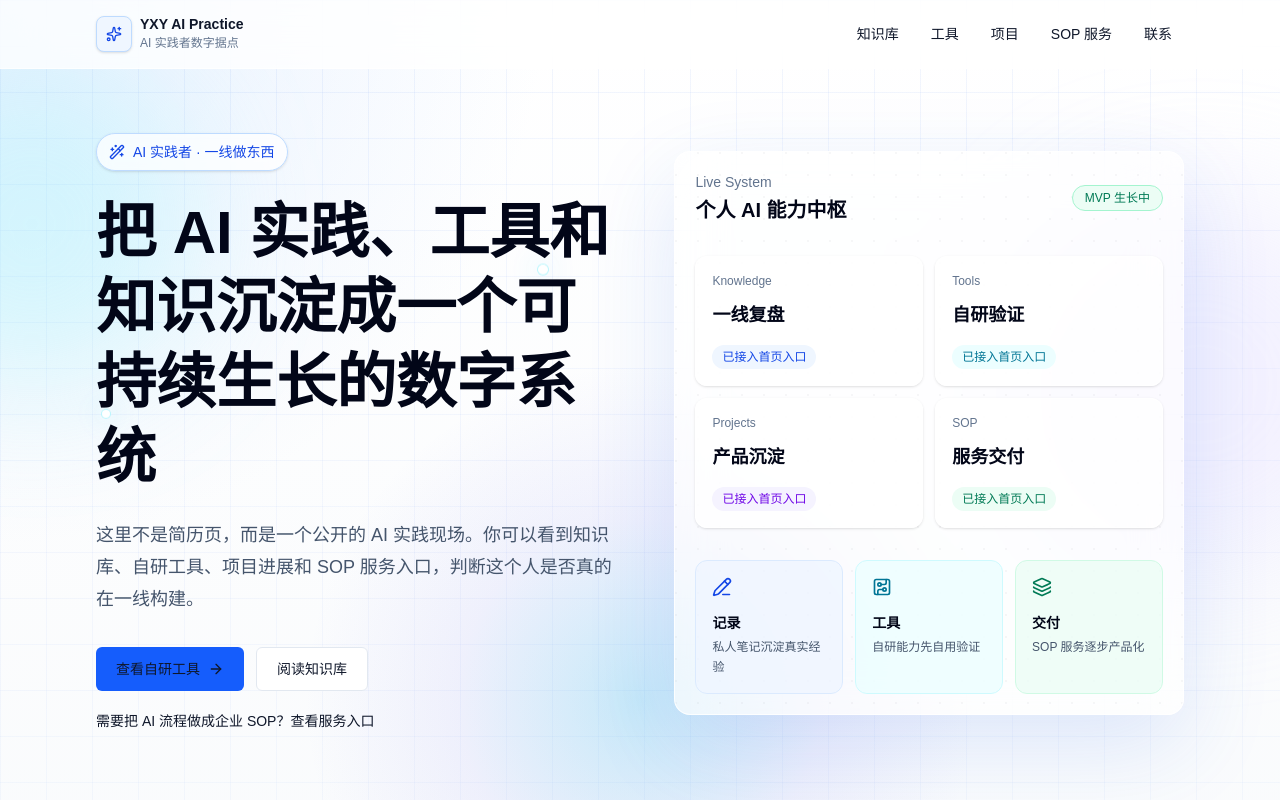
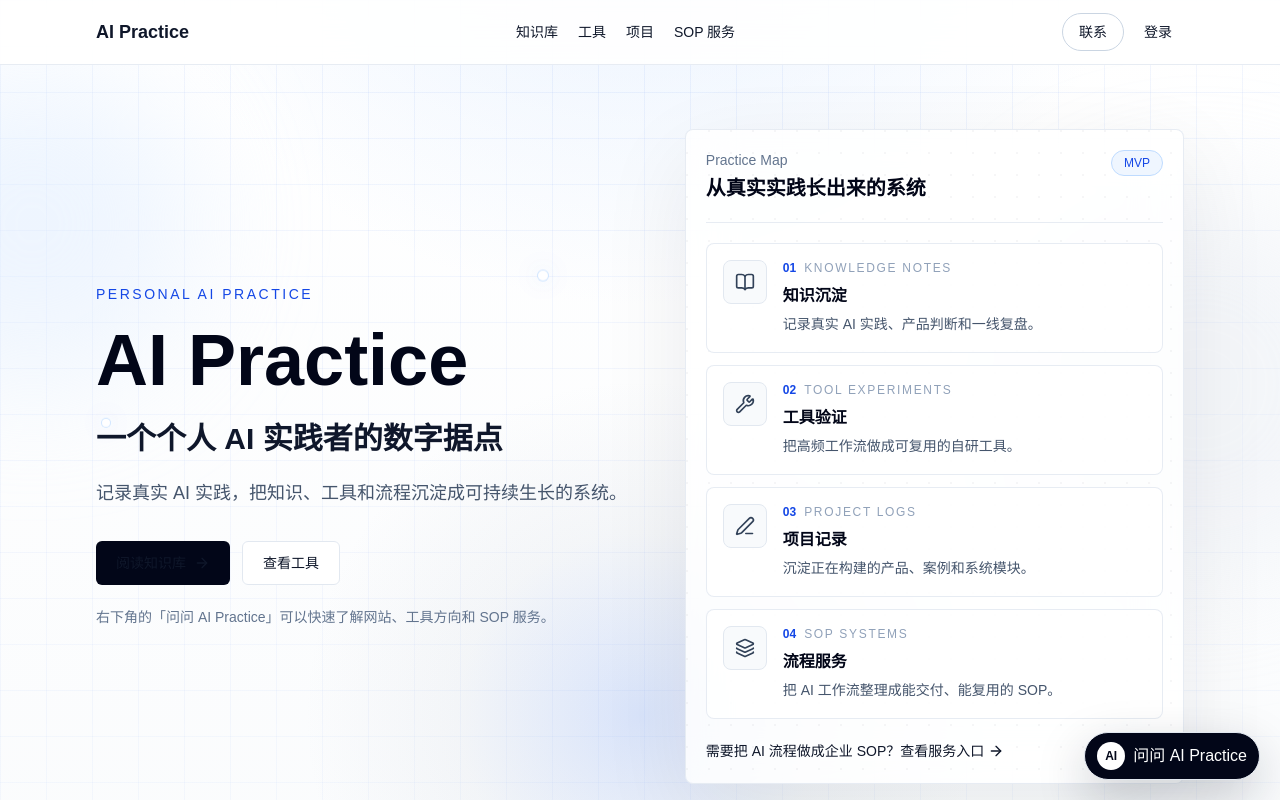
Before and after one commit to xenia-yxy/My_Tool_Web, a Next.js app: page / in a window 1280 px wide. Shown: the top 800 px of the page. Built offline with nearby package versions, Linux system fonts and the light colour scheme.

Commit message:
feat: redesign homepage hero assistant

```diff
--- a/src/app/(public)/page.tsx
+++ b/src/app/(public)/page.tsx
@@ -1,3 +1,4 @@
+import { AiPracticeAssistant } from "@/components/assistant/ai-practice-assistant";
 import { AmbientField } from "@/components/home/ambient-field";
 import { ContactSection } from "@/components/home/contact-section";
 import { EntranceGrid } from "@/components/home/entrance-grid";
@@ -15,6 +16,7 @@ export default function HomePage() {
         <EntranceGrid />
         <FeaturedSection />
         <ContactSection />
+        <AiPracticeAssistant />
       </div>
     </main>
   );
--- a/src/app/globals.css
+++ b/src/app/globals.css
@@ -25,8 +25,8 @@ body {
   min-height: 100%;
   margin: 0;
   background:
-    radial-gradient(circle at top left, rgba(219, 234, 254, 0.72), transparent 34rem),
-    linear-gradient(180deg, #ffffff 0%, var(--background) 46%, #eef9f5 100%);
+    radial-gradient(circle at 50% -10%, rgba(219, 234, 254, 0.78), transparent 34rem),
+    linear-gradient(180deg, #ffffff 0%, var(--background) 52%, #f1f5f9 100%);
   color: var(--foreground);
   font-family:
     Arial,
@@ -61,8 +61,8 @@ textarea {
   background:
     radial-gradient(
       30rem circle at var(--pointer-x) var(--pointer-y),
-      rgba(14, 165, 233, 0.22),
-      rgba(99, 102, 241, 0.08) 38%,
+      rgba(37, 99, 235, 0.16),
+      rgba(148, 163, 184, 0.08) 38%,
       transparent 70%
     );
 }
--- /dev/null
+++ b/src/components/assistant/ai-practice-assistant.tsx
@@ -0,0 +1,145 @@
+"use client";
+
+import { useState } from "react";
+import { MessageCircle, Send, X } from "lucide-react";
+import {
+  assistantPrompts,
+  fallbackAssistantAnswer,
+  getAssistantAnswer,
+} from "@/components/assistant/assistant-content";
+
+type ChatMessage = {
+  role: "assistant" | "visitor";
+  content: string;
+};
+
+const initialMessages: ChatMessage[] = [
+  {
+    role: "assistant",
+    content:
+      "你好，我是 AI Practice Assistant。你可以问我这个网站在做什么、有哪些工具、SOP 服务适合谁，或者如何开始做 AI 工作流。",
+  },
+];
+
+export function AiPracticeAssistant() {
+  const [isOpen, setIsOpen] = useState(false);
+  const [input, setInput] = useState("");
+  const [messages, setMessages] = useState<ChatMessage[]>(initialMessages);
+
+  const askQuestion = (question: string) => {
+    const trimmedQuestion = question.trim();
+
+    if (!trimmedQuestion) return;
+
+    setMessages((currentMessages) => [
+      ...currentMessages,
+      { role: "visitor", content: trimmedQuestion },
+      { role: "assistant", content: getAssistantAnswer(trimmedQuestion) },
+    ]);
+    setInput("");
+  };
+
+  return (
+    <div className="fixed bottom-5 right-5 z-50 flex max-w-[calc(100vw-2.5rem)] flex-col items-end gap-3">
+      {isOpen ? (
+        <section
+          aria-label="AI Practice Assistant"
+          className="w-[calc(100vw-2.5rem)] max-w-[390px] overflow-hidden rounded-lg border border-slate-200 bg-white shadow-[0_24px_80px_rgba(15,23,42,0.16)]"
+        >
+          <div className="flex items-start justify-between gap-4 border-b border-slate-100 px-4 py-4">
+            <div>
+              <p className="text-sm font-semibold text-slate-950">
+                AI Practice Assistant
+              </p>
+              <p className="mt-1 text-xs leading-5 text-slate-500">
+                了解这个网站，也问一些 AI 实践问题。
+              </p>
+            </div>
+            <button
+              aria-label="关闭 AI Practice Assistant"
+              className="flex h-8 w-8 shrink-0 items-center justify-center rounded-full text-slate-500 transition-colors hover:bg-slate-100 hover:text-slate-950"
+              onClick={() => setIsOpen(false)}
+              type="button"
+            >
+              <X aria-hidden="true" className="h-4 w-4" />
+            </button>
+          </div>
+
+          <div className="max-h-[320px] space-y-3 overflow-y-auto px-4 py-4">
+            {messages.map((message, index) => (
+              <div
+                className={`flex ${
+                  message.role === "visitor" ? "justify-end" : "justify-start"
+                }`}
+                key={`${message.role}-${index}-${message.content.slice(0, 12)}`}
+              >
+                <p
+                  className={`max-w-[86%] rounded-lg px-3 py-2 text-sm leading-6 ${
+                    message.role === "visitor"
+                      ? "bg-slate-950 text-white"
+                      : "bg-slate-100 text-slate-700"
+                  }`}
+                >
+                  {message.content}
+                </p>
+              </div>
+            ))}
+          </div>
+
+          <div className="border-t border-slate-100 px-4 py-4">
+            <div className="mb-3 flex flex-wrap gap-2">
+              {assistantPrompts.slice(0, 4).map((prompt) => (
+                <button
+                  className="rounded-full border border-slate-200 px-3 py-1.5 text-xs font-medium text-slate-600 transition-colors hover:border-blue-200 hover:bg-blue-50 hover:text-blue-700"
+                  key={prompt.question}
+                  onClick={() => askQuestion(prompt.question)}
+                  type="button"
+                >
+                  {prompt.label}
+                </button>
+              ))}
+            </div>
+
+            <form
+              className="flex items-center gap-2 rounded-lg border border-slate-200 bg-slate-50 px-3 py-2"
+              onSubmit={(event) => {
+                event.preventDefault();
+                askQuestion(input || fallbackAssistantAnswer);
+              }}
+            >
+              <input
+                aria-label="向 AI Practice Assistant 提问"
+                className="min-w-0 flex-1 bg-transparent text-sm text-slate-900 outline-none placeholder:text-slate-400"
+                onChange={(event) => setInput(event.target.value)}
+                placeholder="问问 AI Practice..."
+                value={input}
+              />
+              <button
+                aria-label="发送问题"
+                className="flex h-8 w-8 shrink-0 items-center justify-center rounded-full bg-slate-950 text-white transition-colors hover:bg-blue-700 disabled:bg-slate-300"
+                disabled={!input.trim()}
+                type="submit"
+              >
+                <Send aria-hidden="true" className="h-3.5 w-3.5" />
+              </button>
+            </form>
+          </div>
+        </section>
+      ) : null}
+
+      <button
+        aria-expanded={isOpen}
+        aria-label="打开 AI Practice Assistant"
+        className="flex h-12 items-center gap-2 rounded-full border border-slate-200 bg-slate-950 px-3 text-sm font-medium text-white shadow-[0_18px_50px_rgba(15,23,42,0.22)] transition-transform hover:-translate-y-0.5 hover:bg-blue-700"
+        onClick={() => setIsOpen((currentValue) => !currentValue)}
+        type="button"
+      >
+        <span className="flex h-7 w-7 items-center justify-center rounded-full bg-white text-xs font-semibold text-slate-950">
+          AI
+        </span>
+        <span className="hidden sm:inline">问问 AI Practice</span>
+        <MessageCircle aria-hidden="true" className="h-4 w-4 sm:hidden" />
+      </button>
+    </div>
+  );
+}
--- /dev/null
+++ b/src/components/assistant/assistant-content.ts
@@ -0,0 +1,86 @@
+export type AssistantPrompt = {
+  label: string;
+  question: string;
+};
+
+type AnswerRule = {
+  keywords: string[];
+  answer: string;
+};
+
+export const assistantPrompts: AssistantPrompt[] = [
+  {
+    label: "这个网站是做什么的？",
+    question: "这个网站是做什么的？",
+  },
+  {
+    label: "我应该先看哪里？",
+    question: "我应该先看哪里？",
+  },
+  {
+    label: "有哪些自研工具？",
+    question: "有哪些自研工具？",
+  },
+  {
+    label: "SOP 服务适合谁？",
+    question: "SOP 服务适合谁？",
+  },
+  {
+    label: "如何联系合作？",
+    question: "如何联系合作？",
+  },
+  {
+    label: "如何开始做 AI 工作流？",
+    question: "如何开始做 AI 工作流？",
+  },
+];
+
+export const fallbackAssistantAnswer =
+  "这个问题我暂时还不能完整回答。你可以先问我：这个网站是做什么的、有哪些自研工具、SOP 服务适合谁，或者如何开始做 AI 工作流。";
+
+const answerRules: AnswerRule[] = [
+  {
+    keywords: ["网站", "做什么", "ai practice", "介绍", "是什么"],
+    answer:
+      "AI Practice 是一个个人 AI 实践者的数字据点，用来记录真实 AI 实践，并把知识、工具、项目和流程逐步沉淀成可持续生长的系统。",
+  },
+  {
+    keywords: ["先看", "入口", "开始", "哪里"],
+    answer:
+      "如果你是第一次来，可以先看知识库了解实践记录，再看工具和项目了解正在构建的东西。需要合作或咨询时，可以从联系入口开始。",
+  },
+  {
+    keywords: ["工具", "自研", "tool"],
+    answer:
+      "自研工具会优先围绕内容生产、效率工作流、知识管理和 SOP 自动化来做。首版先展示方向，后续会逐步接入真实工具。",
+  },
+  {
+    keywords: ["sop", "服务", "咨询", "企业", "流程"],
+    answer:
+      "SOP 服务适合想把 AI 工作流、内容流程、知识库流程或企业内部协作流程沉淀成可执行系统的人和团队。重点不是炫技，而是把流程变得更稳定、可复用。",
+  },
+  {
+    keywords: ["联系", "合作", "邮箱", "微信"],
+    answer:
+      "你可以通过首页的联系区域开始沟通。当前 MVP 先保留联系入口，后续会补充更明确的微信、邮箱或表单方式。",
+  },
+  {
+    keywords: ["工作流", "方法", "自动化", "怎么开始"],
+    answer:
+      "开始做 AI 工作流时，先选一个高频、重复、结果可判断的场景，把输入、步骤、输出和验收标准写清楚，再逐步把其中稳定的环节工具化。",
+  },
+];
+
+export function getAssistantAnswer(question: string) {
+  const normalizedQuestion = question.trim().toLowerCase();
+
+  if (!normalizedQuestion) {
+    return fallbackAssistantAnswer;
+  }
+
+  const matchedRule = answerRules.find((rule) =>
+    rule.keywords.some((keyword) => normalizedQuestion.includes(keyword.toLowerCase())),
+  );
+
+  return matchedRule?.answer ?? fallbackAssistantAnswer;
+}
--- a/src/components/home/ambient-field.tsx
+++ b/src/components/home/ambient-field.tsx
@@ -48,12 +48,12 @@ export function AmbientField() {
     >
       <div className="ambient-grid absolute inset-0" />
       <div className="ambient-glow absolute inset-0" />
-      <div className="absolute -left-32 top-16 h-80 w-80 rounded-full bg-cyan-200/35 blur-3xl" />
-      <div className="absolute -right-28 top-48 h-96 w-96 rounded-full bg-violet-200/30 blur-3xl" />
-      <div className="absolute bottom-0 left-1/4 h-72 w-72 rounded-full bg-emerald-200/25 blur-3xl" />
+      <div className="absolute -left-32 top-16 h-80 w-80 rounded-full bg-blue-100/45 blur-3xl" />
+      <div className="absolute -right-28 top-48 h-96 w-96 rounded-full bg-slate-200/35 blur-3xl" />
+      <div className="absolute bottom-0 left-1/4 h-72 w-72 rounded-full bg-blue-200/20 blur-3xl" />
       {particles.map((particle) => (
         <span
-          className={`float-slow absolute rounded-full bg-white shadow-[0_0_28px_rgba(56,189,248,0.45)] ring-1 ring-cyan-200/70 ${particle.size}`}
+          className={`float-slow absolute rounded-full bg-white shadow-[0_0_28px_rgba(37,99,235,0.24)] ring-1 ring-blue-200/70 ${particle.size}`}
           key={`${particle.left}-${particle.top}`}
           style={{
             animationDelay: particle.delay,
--- a/src/components/home/hero-section.tsx
+++ b/src/components/home/hero-section.tsx
@@ -1,98 +1,140 @@
 import Link from "next/link";
-import { ArrowRight, CircuitBoard, Layers3, PencilLine, WandSparkles } from "lucide-react";
+import { ArrowRight, BookOpen, Layers3, PenLine, Wrench } from "lucide-react";
+import type { LucideIcon } from "lucide-react";
 import { Button } from "@/components/ui/button";
 
-const systemNodes = [
-  { label: "Knowledge", value: "一线复盘", tone: "bg-blue-50 text-blue-700" },
-  { label: "Tools", value: "自研验证", tone: "bg-cyan-50 text-cyan-700" },
-  { label: "Projects", value: "产品沉淀", tone: "bg-violet-50 text-violet-700" },
-  { label: "SOP", value: "服务交付", tone: "bg-emerald-50 text-emerald-700" },
+type PracticeMapItem = {
+  index: string;
+  label: string;
+  title: string;
+  description: string;
+  icon: LucideIcon;
+};
+
+const practiceMapItems: PracticeMapItem[] = [
+  {
+    index: "01",
+    label: "Knowledge Notes",
+    title: "知识沉淀",
+    description: "记录真实 AI 实践、产品判断和一线复盘。",
+    icon: BookOpen,
+  },
+  {
+    index: "02",
+    label: "Tool Experiments",
+    title: "工具验证",
+    description: "把高频工作流做成可复用的自研工具。",
+    icon: Wrench,
+  },
+  {
+    index: "03",
+    label: "Project Logs",
+    title: "项目记录",
+    description: "沉淀正在构建的产品、案例和系统模块。",
+    icon: PenLine,
+  },
+  {
+    index: "04",
+    label: "SOP Systems",
+    title: "流程服务",
+    description: "把 AI 工作流整理成能交付、能复用的 SOP。",
+    icon: Layers3,
+  },
 ];
 
 export function HeroSection() {
   return (
-    <section className="mx-auto grid min-h-[calc(100vh-160px)] w-full min-w-0 max-w-6xl items-center gap-12 px-5 py-12 sm:py-16 lg:grid-cols-[1.02fr_0.98fr] lg:px-8">
+    <section className="mx-auto grid min-h-[calc(100vh-96px)] w-full min-w-0 max-w-6xl items-center gap-12 px-5 py-12 sm:py-16 lg:grid-cols-[1.04fr_0.96fr] lg:px-8">
       <div className="min-w-0 max-w-3xl">
-        <div className="mb-6 inline-flex items-center gap-2 rounded-full border border-blue-200 bg-white/75 px-3 py-2 text-sm font-medium text-blue-700 shadow-sm backdrop-blur">
-          <WandSparkles aria-hidden="true" className="h-4 w-4" />
-          AI 实践者 · 一线做东西
-        </div>
+        <p className="mb-5 text-sm font-medium uppercase tracking-[0.18em] text-blue-700">
+          Personal AI Practice
+        </p>
 
-        <h1 className="hero-title max-w-full break-words text-3xl font-semibold leading-tight text-slate-950 sm:text-5xl lg:text-6xl">
-          把 AI 实践、工具和知识沉淀成一个可持续生长的数字系统
+        <h1 className="hero-title max-w-full break-words text-5xl font-semibold leading-none text-slate-950 sm:text-6xl lg:text-7xl">
+          AI Practice
         </h1>
 
-        <p className="mt-6 max-w-2xl text-base leading-8 text-slate-600 sm:text-lg">
-          这里不是简历页，而是一个公开的 AI 实践现场。你可以看到知识库、自研工具、项目进展和 SOP
-          服务入口，判断这个人是否真的在一线构建。
+        <p className="mt-6 max-w-2xl text-2xl font-semibold leading-tight text-slate-900 sm:text-3xl">
+          一个个人 AI 实践者的数字据点
+        </p>
+
+        <p className="mt-5 max-w-2xl text-base leading-8 text-slate-600 sm:text-lg">
+          记录真实 AI 实践，把知识、工具和流程沉淀成可持续生长的系统。
         </p>
 
         <div className="mt-8 flex flex-col gap-3 sm:flex-row">
-          <Button asChild className="h-11 px-5">
-            <Link href="/tools">
-              查看自研工具
+          <Button asChild className="h-11 bg-slate-950 px-5 hover:bg-blue-700">
+            <Link href="/knowledge">
+              阅读知识库
               <ArrowRight aria-hidden="true" className="ml-2 h-4 w-4" />
             </Link>
           </Button>
           <Button asChild className="h-11 px-5" variant="secondary">
-            <Link href="/knowledge">阅读知识库</Link>
+            <Link href="/tools">查看工具</Link>
           </Button>
         </div>
 
-        <Link
-          className="mt-5 inline-flex text-sm font-medium text-slate-600 transition-colors hover:text-slate-950"
-          href="/services"
-        >
-          需要把 AI 流程做成企业 SOP？查看服务入口
-        </Link>
+        <p className="mt-5 text-sm leading-6 text-slate-500">
+          右下角的「问问 AI Practice」可以快速了解网站、工具方向和 SOP 服务。
+        </p>
       </div>
 
-      <div className="relative min-h-[420px] min-w-0 w-full max-w-full overflow-hidden rounded-2xl border border-white/80 bg-white/62 p-5 shadow-[0_30px_90px_rgba(37,99,235,0.14)] backdrop-blur-xl">
+      <div className="relative min-h-[440px] min-w-0 w-full max-w-full overflow-hidden rounded-lg border border-slate-200/80 bg-white/82 p-5 shadow-[0_30px_90px_rgba(15,23,42,0.08)] backdrop-blur-xl">
         <div className="surface-noise absolute inset-0 opacity-40" />
-        <div className="relative flex h-full min-h-[380px] flex-col justify-between">
-          <div className="flex flex-wrap items-center justify-between gap-3">
+        <div className="relative flex h-full min-h-[400px] flex-col">
+          <div className="flex flex-wrap items-start justify-between gap-3 border-b border-slate-200/80 pb-5">
             <div>
-              <p className="text-sm font-medium text-slate-500">Live System</p>
+              <p className="text-sm font-medium text-slate-500">Practice Map</p>
               <h2 className="mt-1 text-xl font-semibold text-slate-950">
-                个人 AI 能力中枢
+                从真实实践长出来的系统
               </h2>
             </div>
-            <span className="rounded-full border border-emerald-200 bg-emerald-50 px-3 py-1 text-xs font-medium text-emerald-700">
-              MVP 生长中
+            <span className="rounded-full border border-blue-200 bg-blue-50 px-3 py-1 text-xs font-medium text-blue-700">
+              MVP
             </span>
           </div>
 
-          <div className="my-8 grid gap-3 sm:grid-cols-2">
-            {systemNodes.map((node) => (
-              <div
-                className="rounded-xl border border-white/90 bg-white/76 p-4 shadow-sm transition-transform duration-300 hover:-translate-y-1"
-                key={node.label}
-              >
-                <p className="text-xs font-medium text-slate-500">{node.label}</p>
-                <p className="mt-3 text-lg font-semibold text-slate-950">{node.value}</p>
-                <span className={`mt-4 inline-flex rounded-full px-2.5 py-1 text-xs font-medium ${node.tone}`}>
-                  已接入首页入口
-                </span>
-              </div>
-            ))}
+          <div className="mt-5 grid gap-3">
+            {practiceMapItems.map((item) => {
+              const Icon = item.icon;
+
+              return (
+                <div
+                  className="grid grid-cols-[auto_1fr] gap-4 rounded-lg border border-slate-200/80 bg-white/80 p-4 transition duration-300 hover:-translate-y-0.5 hover:border-blue-200 hover:shadow-[0_16px_40px_rgba(37,99,235,0.08)]"
+                  key={item.label}
+                >
+                  <span className="flex h-11 w-11 items-center justify-center rounded-lg border border-slate-200 bg-slate-50 text-slate-700">
+                    <Icon aria-hidden="true" className="h-5 w-5" />
+                  </span>
+                  <div className="min-w-0">
+                    <div className="flex flex-wrap items-center gap-2">
+                      <span className="text-xs font-semibold text-blue-700">
+                        {item.index}
+                      </span>
+                      <p className="text-xs font-medium uppercase tracking-[0.14em] text-slate-400">
+                        {item.label}
+                      </p>
+                    </div>
+                    <h3 className="mt-2 text-base font-semibold text-slate-950">
+                      {item.title}
+                    </h3>
+                    <p className="mt-1 text-sm leading-6 text-slate-600">
+                      {item.description}
+                    </p>
+                  </div>
+                </div>
+              );
+            })}
           </div>
 
-          <div className="grid gap-3 sm:grid-cols-3">
-            <div className="rounded-xl border border-blue-100 bg-blue-50/80 p-4">
-              <PencilLine aria-hidden="true" className="h-5 w-5 text-blue-700" />
-              <p className="mt-4 text-sm font-semibold text-slate-950">记录</p>
-              <p className="mt-1 text-xs leading-5 text-slate-600">私人笔记沉淀真实经验</p>
-            </div>
-            <div className="rounded-xl border border-cyan-100 bg-cyan-50/80 p-4">
-              <CircuitBoard aria-hidden="true" className="h-5 w-5 text-cyan-700" />
-              <p className="mt-4 text-sm font-semibold text-slate-950">工具</p>
-              <p className="mt-1 text-xs leading-5 text-slate-600">自研能力先自用验证</p>
-            </div>
-            <div className="rounded-xl border border-emerald-100 bg-emerald-50/80 p-4">
-              <Layers3 aria-hidden="true" className="h-5 w-5 text-emerald-700" />
-              <p className="mt-4 text-sm font-semibold text-slate-950">交付</p>
-              <p className="mt-1 text-xs leading-5 text-slate-600">SOP 服务逐步产品化</p>
-            </div>
+          <div className="mt-auto pt-5">
+            <Link
+              className="inline-flex items-center text-sm font-medium text-slate-600 transition-colors hover:text-blue-700"
+              href="/services"
+            >
+              需要把 AI 流程做成企业 SOP？查看服务入口
+              <ArrowRight aria-hidden="true" className="ml-1 h-4 w-4" />
+            </Link>
           </div>
         </div>
       </div>
--- a/src/components/home/site-header.tsx
+++ b/src/components/home/site-header.tsx
@@ -1,30 +1,26 @@
 import Link from "next/link";
-import { Sparkles } from "lucide-react";
 import { navItems } from "@/components/home/home-data";
+
+const primaryNavItems = navItems.filter((item) => item.href !== "#contact");
 
 export function SiteHeader() {
   return (
-    <header className="sticky top-0 z-30 border-b border-white/70 bg-white/78 backdrop-blur-xl">
-      <div className="mx-auto flex w-full max-w-6xl flex-col gap-3 px-5 py-4 sm:flex-row sm:items-center sm:justify-between lg:px-8">
+    <header className="sticky top-0 z-30 border-b border-slate-200/80 bg-white/88 backdrop-blur-xl">
+      <div className="mx-auto flex min-h-16 w-full max-w-6xl flex-wrap items-center justify-between gap-x-8 gap-y-3 px-5 py-3 lg:px-8">
         <Link
-          className="group inline-flex w-fit items-center gap-2 text-sm font-semibold text-slate-950"
+          className="text-lg font-semibold tracking-normal text-slate-950"
           href="/"
         >
-          <span className="flex h-9 w-9 items-center justify-center rounded-lg border border-blue-200 bg-blue-50 text-blue-700 shadow-sm transition-colors group-hover:bg-blue-100">
-            <Sparkles aria-hidden="true" className="h-4 w-4" />
-          </span>
-          <span className="flex flex-col leading-none">
-            <span>YXY AI Practice</span>
-            <span className="mt-1 text-xs font-normal text-slate-500">
-              AI 实践者数字据点
-            </span>
-          </span>
+          AI Practice
         </Link>
 
-        <nav aria-label="主导航" className="flex flex-wrap gap-2">
-          {navItems.map((item) => (
+        <nav
+          aria-label="主导航"
+          className="order-3 flex w-full flex-wrap items-center gap-x-5 gap-y-2 md:order-none md:w-auto"
+        >
+          {primaryNavItems.map((item) => (
             <Link
-              className="rounded-full px-3 py-2 text-sm font-medium text-slate-600 transition-colors hover:bg-slate-100 hover:text-slate-950"
+              className="text-sm font-medium text-slate-500 transition-colors hover:text-slate-950"
               href={item.href}
               key={item.href}
             >
@@ -32,6 +28,21 @@ export function SiteHeader() {
             </Link>
           ))}
         </nav>
+
+        <div className="flex items-center gap-2">
+          <Link
+            className="rounded-full border border-slate-300 px-4 py-2 text-sm font-medium text-slate-800 transition-colors hover:border-slate-950 hover:bg-slate-950 hover:text-white"
+            href="#contact"
+          >
+            联系
+          </Link>
+          <Link
+            className="px-3 py-2 text-sm font-medium text-slate-500 transition-colors hover:text-slate-950"
+            href="/admin"
+          >
+            登录
+          </Link>
+        </div>
       </div>
     </header>
   );
```
Also changed, not shown: 2 other files (tests, documents, lock files or other folders).
